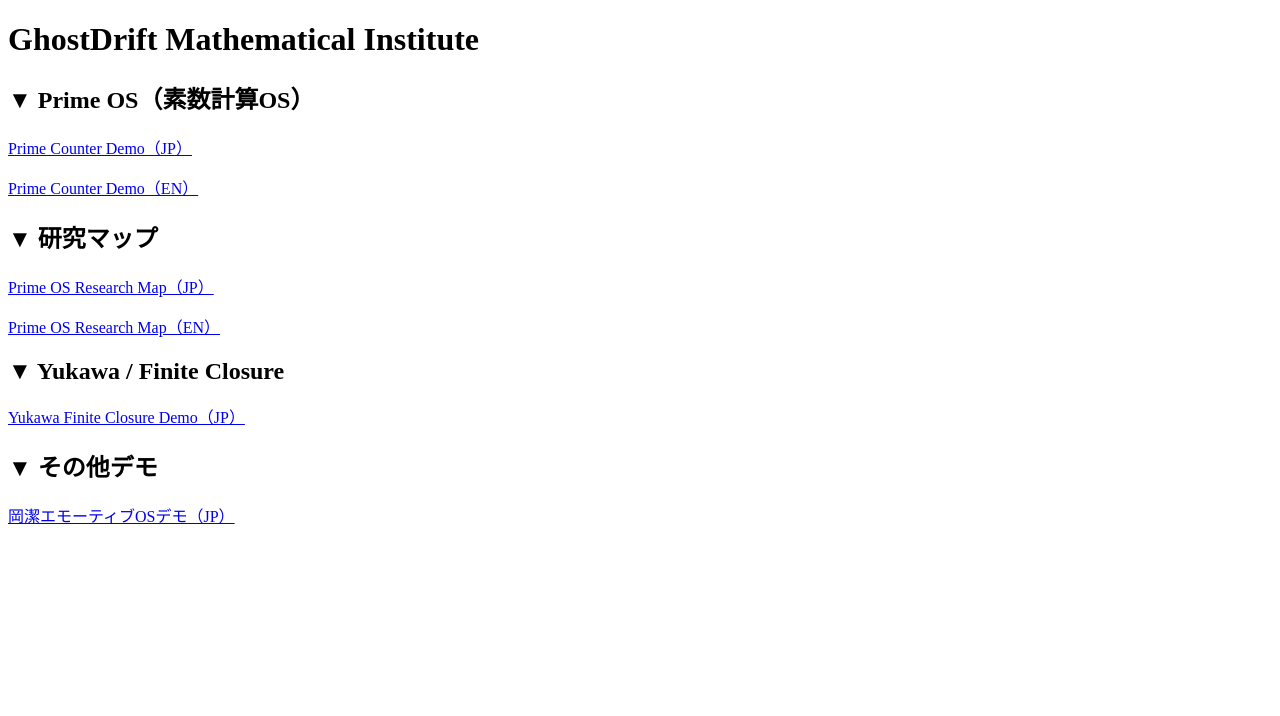
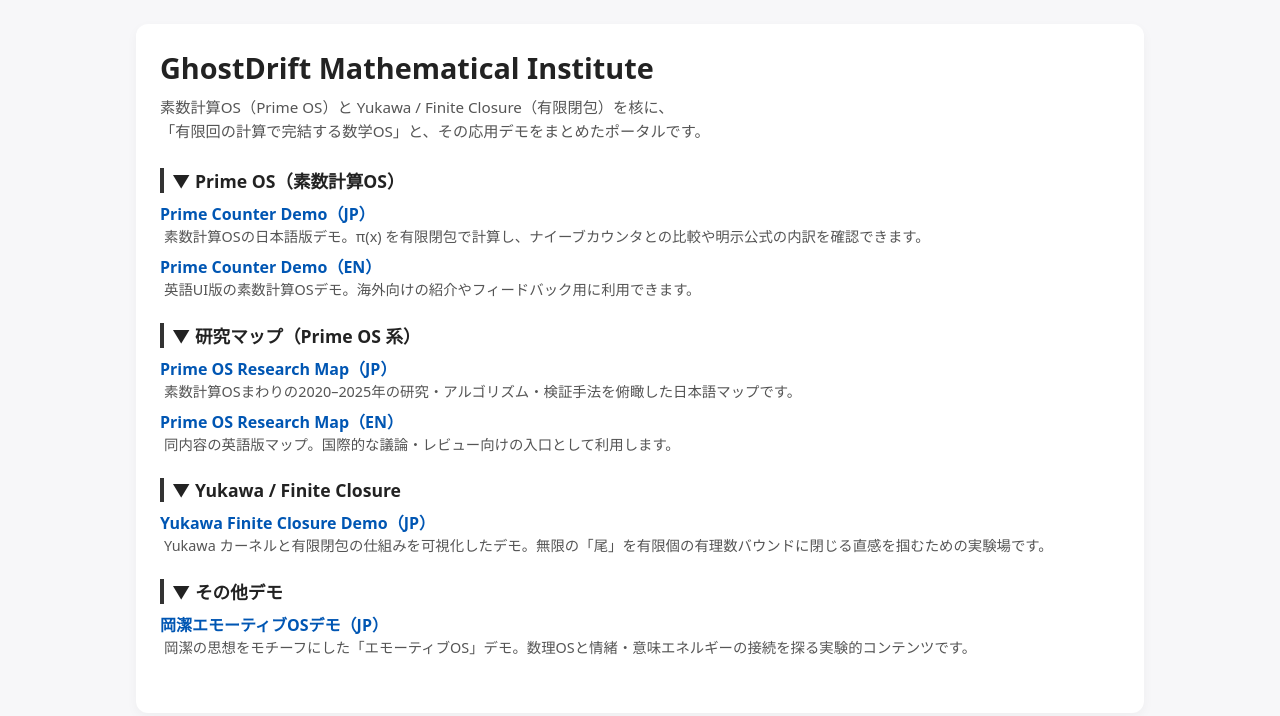
Before and after one commit to GhostDriftTheory/ghostdrifttheory.github.io-JP, a plain HTML site: page index.html in a window 1280 px wide. Drawn offline with Linux system fonts and the light colour scheme.

Commit message:
Update index.html

```diff
--- a/index.html
+++ b/index.html
@@ -3,22 +3,154 @@
 <head>
   <meta charset="UTF-8">
   <title>GhostDrift Mathematical Institute</title>
+  <meta name="viewport" content="width=device-width, initial-scale=1.0">
+  <meta name="description" content="GhostDrift数理研究所 – 素数計算OSと有限閉包（Finite Closure）に基づく数学・OS・工学デモのポータル。">
+  <style>
+    body {
+      font-family: system-ui, -apple-system, BlinkMacSystemFont, "Helvetica Neue", sans-serif;
+      margin: 0;
+      padding: 24px;
+      background: #f7f7f9;
+      color: #222;
+    }
+    .container {
+      max-width: 960px;
+      margin: 0 auto;
+      background: #ffffff;
+      padding: 24px 24px 32px;
+      border-radius: 12px;
+      box-shadow: 0 4px 12px rgba(0,0,0,0.04);
+    }
+    h1 {
+      margin-top: 0;
+      margin-bottom: 8px;
+      font-size: 1.8rem;
+    }
+    .subtitle {
+      margin-top: 0;
+      margin-bottom: 24px;
+      font-size: 0.95rem;
+      color: #555;
+      line-height: 1.6;
+    }
+    section {
+      margin-bottom: 24px;
+    }
+    h2 {
+      font-size: 1.1rem;
+      margin-bottom: 8px;
+      border-left: 4px solid #333;
+      padding-left: 8px;
+    }
+    ul {
+      list-style: none;
+      padding-left: 0;
+      margin: 0;
+    }
+    li {
+      margin-bottom: 8px;
+    }
+    a {
+      color: #0056b3;
+      text-decoration: none;
+    }
+    a:hover {
+      text-decoration: underline;
+    }
+    .link-title {
+      font-weight: 600;
+    }
+    .link-desc {
+      display: block;
+      font-size: 0.9rem;
+      color: #555;
+      margin-left: 4px;
+    }
+  </style>
 </head>
 <body>
-  <h1>GhostDrift Mathematical Institute</h1>
+  <div class="container">
+    <header>
+      <h1>GhostDrift Mathematical Institute</h1>
+      <p class="subtitle">
+        素数計算OS（Prime OS）と Yukawa / Finite Closure（有限閉包）を核に、<br>
+        「有限回の計算で完結する数学OS」と、その応用デモをまとめたポータルです。
+      </p>
+    </header>
 
-  <h2>▼ Prime OS（素数計算OS）</h2>
-  <p><a href="https://ghostdrifttheory.github.io/prime-counter-demo/">Prime Counter Demo（JP）</a></p>
-  <p><a href="https://ghostdrifttheory.github.io/prime-counter-demo-en/">Prime Counter Demo（EN）</a></p>
+    <main>
+      <section>
+        <h2>▼ Prime OS（素数計算OS）</h2>
+        <ul>
+          <li>
+            <a href="https://ghostdrifttheory.github.io/prime-counter-demo/" class="link-title">
+              Prime Counter Demo（JP）
+            </a>
+            <span class="link-desc">
+              素数計算OSの日本語版デモ。π(x) を有限閉包で計算し、ナイーブカウンタとの比較や明示公式の内訳を確認できます。
+            </span>
+          </li>
+          <li>
+            <a href="https://ghostdrifttheory.github.io/prime-counter-demo-en/" class="link-title">
+              Prime Counter Demo（EN）
+            </a>
+            <span class="link-desc">
+              英語UI版の素数計算OSデモ。海外向けの紹介やフィードバック用に利用できます。
+            </span>
+          </li>
+        </ul>
+      </section>
 
-  <h2>▼ 研究マップ</h2>
-  <p><a href="https://ghostdrifttheory.github.io/prime-os-research-map-JP/">Prime OS Research Map（JP）</a></p>
-  <p><a href="https://ghostdrifttheory.github.io/prime-os-research-map/">Prime OS Research Map（EN）</a></p>
+      <section>
+        <h2>▼ 研究マップ（Prime OS 系）</h2>
+        <ul>
+          <li>
+            <a href="https://ghostdrifttheory.github.io/prime-os-research-map-JP/" class="link-title">
+              Prime OS Research Map（JP）
+            </a>
+            <span class="link-desc">
+              素数計算OSまわりの2020–2025年の研究・アルゴリズム・検証手法を俯瞰した日本語マップです。
+            </span>
+          </li>
+          <li>
+            <a href="https://ghostdrifttheory.github.io/prime-os-research-map/" class="link-title">
+              Prime OS Research Map（EN）
+            </a>
+            <span class="link-desc">
+              同内容の英語版マップ。国際的な議論・レビュー向けの入口として利用します。
+            </span>
+          </li>
+        </ul>
+      </section>
 
-  <h2>▼ Yukawa / Finite Closure</h2>
-  <p><a href="https://ghostdrifttheory.github.io/yukawa-finite-field-closure-demo-JP/">Yukawa Finite Closure Demo（JP）</a></p>
+      <section>
+        <h2>▼ Yukawa / Finite Closure</h2>
+        <ul>
+          <li>
+            <a href="https://ghostdrifttheory.github.io/yukawa-finite-field-closure-demo-JP/" class="link-title">
+              Yukawa Finite Closure Demo（JP）
+            </a>
+            <span class="link-desc">
+              Yukawa カーネルと有限閉包の仕組みを可視化したデモ。無限の「尾」を有限個の有理数バウンドに閉じる直感を掴むための実験場です。
+            </span>
+          </li>
+        </ul>
+      </section>
 
-  <h2>▼ その他デモ</h2>
-  <p><a href="https://ghostdrifttheory.github.io/Okakiyoshi-Emotive-OS-Demo-JP/">岡潔エモーティブOSデモ（JP）</a></p>
+      <section>
+        <h2>▼ その他デモ</h2>
+        <ul>
+          <li>
+            <a href="https://ghostdrifttheory.github.io/Okakiyoshi-Emotive-OS-Demo-JP/" class="link-title">
+              岡潔エモーティブOSデモ（JP）
+            </a>
+            <span class="link-desc">
+              岡潔の思想をモチーフにした「エモーティブOS」デモ。数理OSと情緒・意味エネルギーの接続を探る実験的コンテンツです。
+            </span>
+          </li>
+        </ul>
+      </section>
+    </main>
+  </div>
 </body>
 </html>
```
